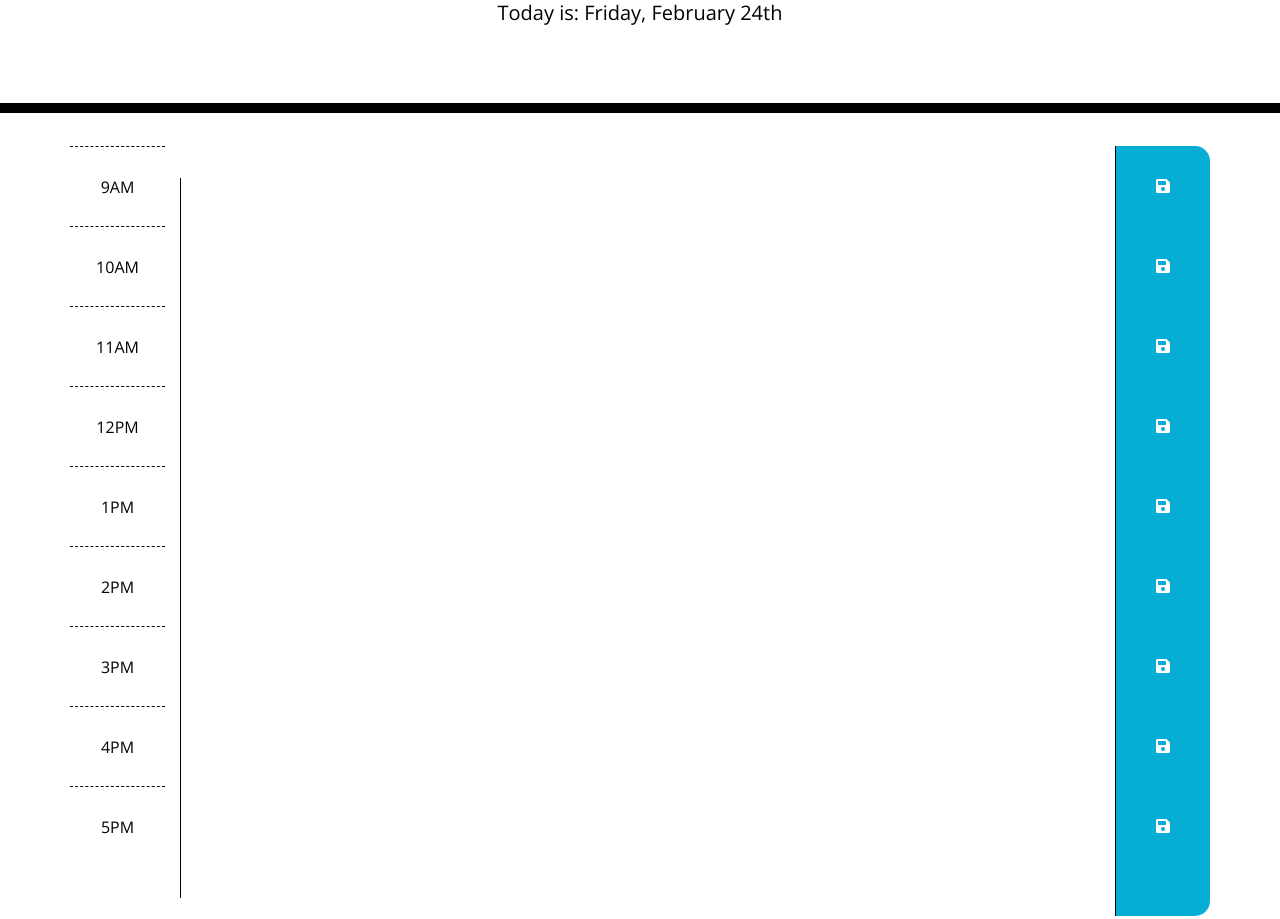
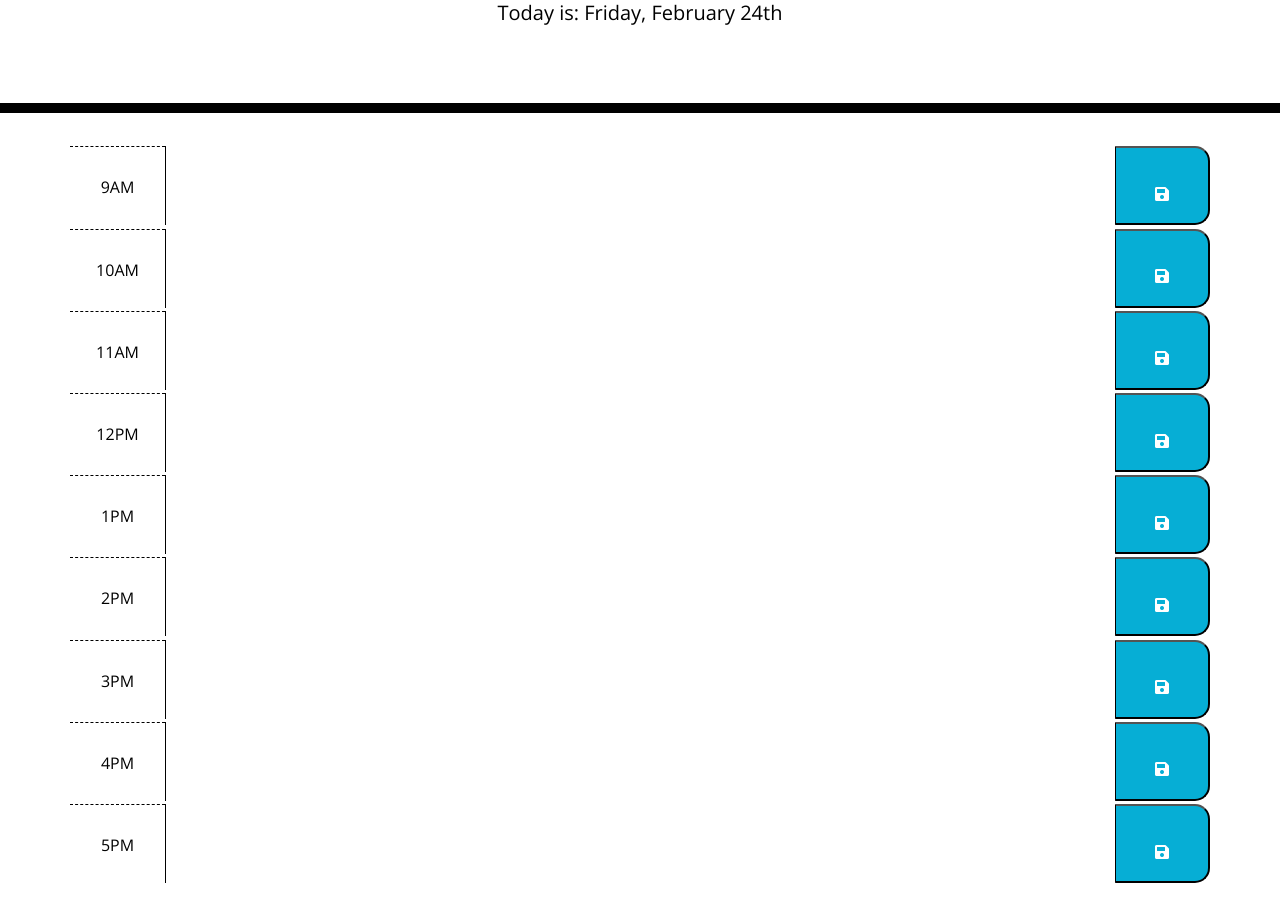
Before and after one commit to Room4Renzo/Day-Planner, a plain HTML site: page index.html in a window 1280 px wide. Shown: the part 191-1110 px from the top of the page. Drawn offline with nearby package versions, Linux system fonts and the light colour scheme.

Commit message:
Managed to solve the alignment issue by removing divs and styling to 100% height and width. Next will either be to get colours of blocks to change based on current time or store user input to local storage

```diff
--- a/index.html
+++ b/index.html
@@ -25,108 +25,90 @@
             <div class="col-1 hour">
                 <p>9AM</p>
             </div>
-            <div class="col-10 description">
-                <textarea></textarea>
-            </div>
-            <div class="col-1 saveBtn">
+            <textarea class="col-10 description"></textarea>
+            <button class="col-1   saveBtn">
                 <i class="fas fa-save"></i>
-            </div>
+            </button>
         </div>
 
         <div class="row time-block">
             <div class="col-1 hour">
                 <p>10AM</p>
             </div>
-            <div class="col-10 description">
-                <textarea></textarea>
-            </div>
-            <div class="col-1 saveBtn">
+            <textarea class="col-10 description"></textarea>
+            <button class="col-1 saveBtn">
                 <i class="fas fa-save"></i>
-            </div>
+            </button>
         </div>
 
         <div class="row time-block">
             <div class="col-1 hour">
                 <p>11AM</p>
             </div>
-            <div class="col-10 description">
-                <textarea></textarea>
-            </div>
-            <div class="col-1 saveBtn">
+            <textarea class="col-10 description"></textarea>
+            <button class="col-1 saveBtn">
                 <i class="fas fa-save"></i>
-            </div>
+            </button>
         </div>
 
         <div class="row time-block">
             <div class="col-1 hour">
                 <p>12PM</p>
             </div>
-            <div class="col-10 description">
-                <textarea></textarea>
-            </div>
-            <div class="col-1 saveBtn">
+            <textarea class="col-10 description"></textarea>
+            <button class="col-1 saveBtn">
                 <i class="fas fa-save"></i>
-            </div>
+            </button>
         </div>
 
         <div class="row time-block">
             <div class="col-1 hour">
                 <p>1PM</p>
             </div>
-            <div class="col-10 description">
-                <textarea></textarea>
-            </div>
-            <div class="col-1 saveBtn">
+            <textarea class="col-10 description"></textarea>
+            <button class="col-1 saveBtn">
                 <i class="fas fa-save"></i>
-            </div>
+            </button>
         </div>
 
         <div class="row time-block">
             <div class="col-1 hour">
                 <p>2PM</p>
             </div>
-            <div class="col-10 description">
-                <textarea></textarea>
-            </div>
-            <div class="col-1 saveBtn">
+            <textarea class="col-10 description"></textarea>
+            <button class="col-1 saveBtn">
                 <i class="fas fa-save"></i>
-            </div>
+            </button>
         </div>
 
         <div class="row time-block">
             <div class="col-1 hour">
                 <p>3PM</p>
             </div>
-            <div class="col-10 description">
-                <textarea></textarea>
-            </div>
-            <div class="col-1 saveBtn">
+            <textarea class="col-10 description"></textarea>
+            <button class="col-1 saveBtn">
                 <i class="fas fa-save"></i>
-            </div>
+            </button>
         </div>
 
         <div class="row time-block">
             <div class="col-1 hour">
                 <p>4PM</p>
             </div>
-            <div class="col-10 description">
-                <textarea></textarea>
-            </div>
-            <div class="col-1 saveBtn">
+            <textarea class="col-10 description"></textarea>
+            <button class="col-1 saveBtn">
                 <i class="fas fa-save"></i>
-            </div>
+            </button>
         </div>
 
         <div class="row time-block">
             <div class="col-1 hour">
                 <p>5PM</p>
             </div>
-            <div class="col-10 description">
-                <textarea></textarea>
-            </div>
-            <div class="col-1 saveBtn">
+            <textarea class="col-10 description"></textarea>
+            <button class="col-1 saveBtn">
                 <i class="fas fa-save"></i>
-            </div>
+            </button>
         </div>
 
         <script src="https://code.jquery.com/jquery-3.6.3.js"></script>
--- a/style.css
+++ b/style.css
@@ -11,6 +11,10 @@ textarea {
     color: #000000;
     border-left: 1px solid black;
     padding: 10px;
+    width: 100%;
+    height: 100%;
+    font-size: 16px;
+
 }
 
 .jumbotron {
@@ -34,6 +38,8 @@ textarea {
     white-space: pre-wrap;
     height: 80px;
     border-top: 1px solid white;
+    margin-bottom: 0.2%;
+
 }
 
 .hour {
@@ -63,6 +69,7 @@ textarea {
     border-bottom-right-radius: 15px;
     background-color: #06aed5;
     color: white;
+    height: 100%;
 }
 
 .saveBtn i:hover {
@@ -76,5 +83,4 @@ textarea {
 
 textarea {
     width: 100%;
-    height: 80px;
-}
+    height: 100%;}
```
